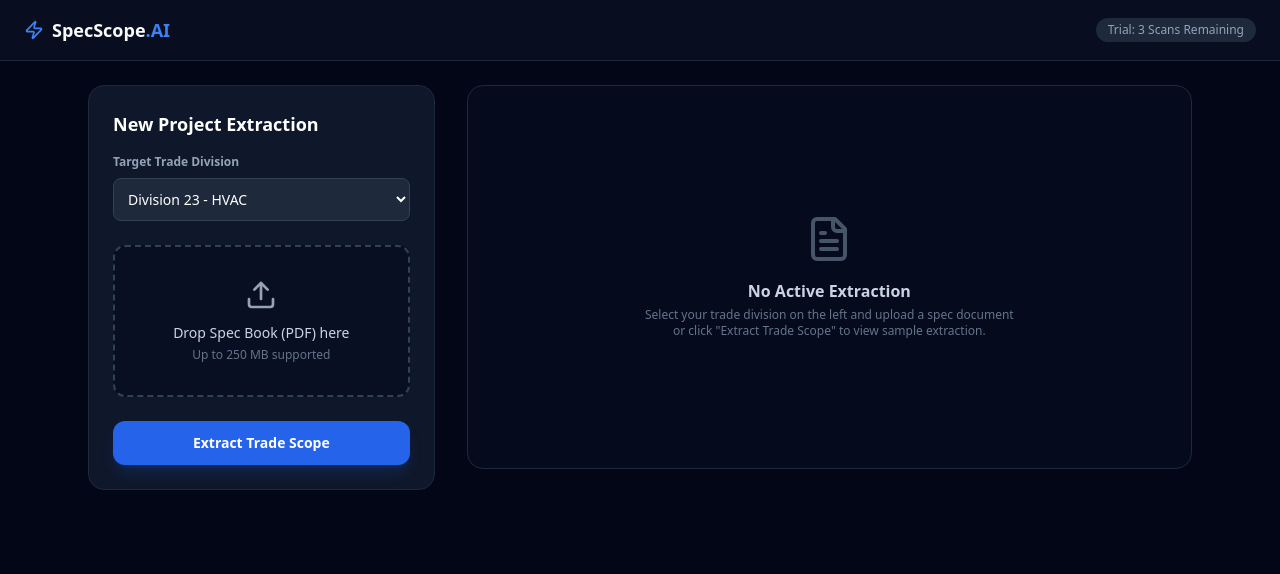
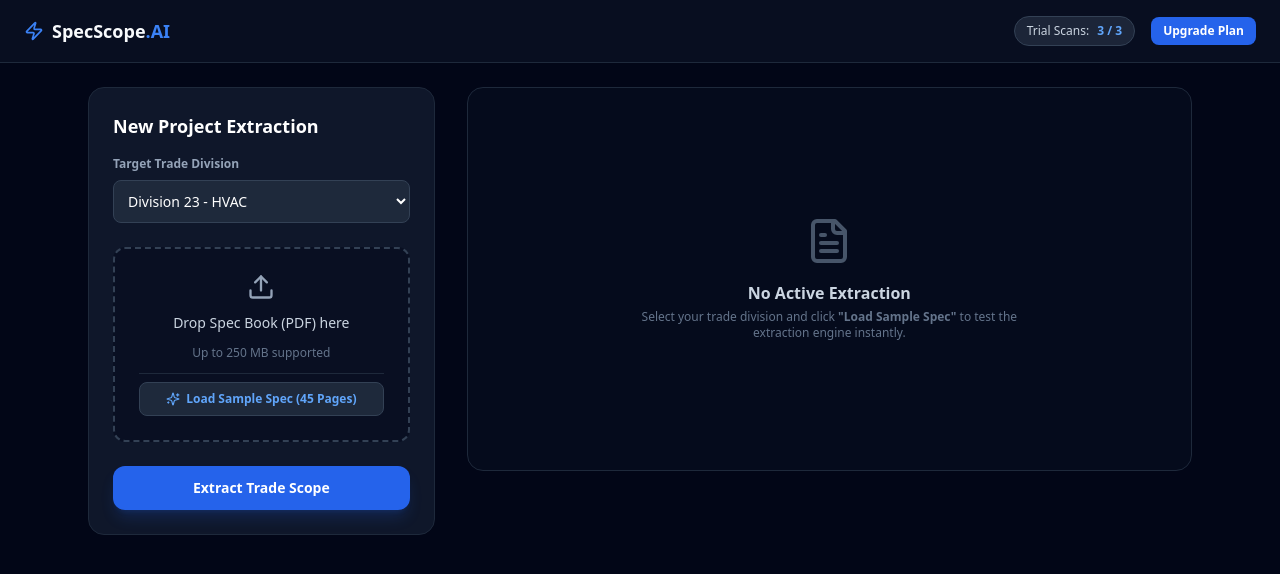
Before and after one commit to specscopeai/specscope-app, a Next.js app: page /dashboard in a window 1280 px wide. Shown: the top 574 px of the page. Built offline with nearby package versions, Linux system fonts and the light colour scheme.

Commit message:
feat: add 1-click sample spec loader, trial decrement, and paywall modal

```diff
--- a/app/dashboard/page.tsx
+++ b/app/dashboard/page.tsx
@@ -1,35 +1,78 @@
 'use client';
-import { useState } from 'react';
+import { useState, useEffect } from 'react';
 import Link from 'next/link';
-import { Zap, Upload, FileText, Download, CheckCircle, AlertTriangle } from 'lucide-react';
+import { Zap, Upload, FileText, Download, CheckCircle, AlertTriangle, Sparkles, X, Lock, ArrowRight, User } from 'lucide-react';
+import { supabase } from '@/lib/supabase';
 
 export default function Dashboard() {
   const [trade, setTrade] = useState('Division 23 - HVAC');
   const [isProcessing, setIsProcessing] = useState(false);
   const [extractedData, setExtractedData] = useState<any>(null);
+  const [scansRemaining, setScansRemaining] = useState(3);
+  const [showPaywall, setShowPaywall] = useState(false);
+  const [showAuthModal, setShowAuthModal] = useState(false);
+  const [email, setEmail] = useState('');
+  const [user, setUser] = useState<any>(null);
 
-  const handleSimulateExtraction = () => {
-    setIsProcessing(true);
-    setTimeout(() => {
-      setExtractedData({
+  useEffect(() => {
+    const savedScans = localStorage.getItem('specscope_scans');
+    if (savedScans !== null) {
+      setScansRemaining(parseInt(savedScans, 10));
+    }
+  }, []);
+
+  const sampleProjects: Record<string, any> = {
+    'Division 23 - HVAC': {
       projectName: "Mercer Medical Pavilion Phase II",
-        trade: trade,
+      trade: "Division 23 - HVAC",
       scopeItems: [
         { id: "S-1", section: "23 05 93", title: "Testing, Adjusting, and Balancing (TAB)", detail: "Provide certified NEBB or AABC agency for all air and hydronic systems prior to substantial completion." },
         { id: "S-2", section: "23 07 19", title: "HVAC Piping Insulation", detail: "Insulate all chilled water supply/return piping with 1.5-inch cellular glass insulation." },
-          { id: "S-3", section: "23 34 00", title: "Rooftop Air Handling Units", detail: "Furnish and install two 50-ton variable air volume RTUs with factory BACnet communication cards." }
+        { id: "S-3", section: "23 34 00", title: "Rooftop Air Handling Units", detail: "Furnish and install two 50-ton variable air volume RTUs with factory BACnet communication cards." },
+        { id: "S-4", section: "23 09 23", title: "Direct-Digital Control System for HVAC", detail: "Provide complete DDC temperature controls system integrated with hospital central BMS." }
       ],
       exclusions: [
-          { item: "Power Wiring & Circuit Breakers", assignedTo: "Division 26 - Electrical Contractor" },
-          { item: "Structural Roof Curbs & Openings", assignedTo: "Division 05 - Structural Steel / GC" }
+        { item: "High-Voltage Power Wiring & Breakers", assignedTo: "Division 26 - Electrical Contractor" },
+        { item: "Roof Penetration Flashing & Curbs", assignedTo: "Division 07 - Roofing Contractor / GC" }
       ],
       riskAlerts: [
-          { level: "HIGH", detail: "Liquidated damages of $2,500/day apply if final balancing report is not submitted by Milestone 3." },
+        { level: "HIGH", detail: "Liquidated damages of $2,500/day apply if final certified balancing report is delayed past Milestone 3." },
         { level: "MED", detail: "2-year full parts and labor warranty required on all compressor components (standard is 1-year)." }
       ]
-      });
+    },
+    'Division 26 - Electrical': {
+      projectName: "Oakridge Data Center Expansion",
+      trade: "Division 26 - Electrical",
+      scopeItems: [
+        { id: "E-1", section: "26 24 13", title: "Switchboards & Main Distribution", detail: "Furnish and install 4000A 480/277V service entrance switchboard with integrated transient voltage surge suppression." },
+        { id: "E-2", section: "26 32 13", title: "Diesel Emergency Engine Generators", detail: "Provide two 1500kW sound-attenuated standby diesel generators with automatic transfer switches (ATS)." }
+      ],
+      exclusions: [
+        { item: "Concrete Generator Pads", assignedTo: "Division 03 - Concrete Contractor" },
+        { item: "Fuel Storage Tank Installation", assignedTo: "Division 22 - Mechanical / Plumbing" }
+      ],
+      riskAlerts: [
+        { level: "HIGH", detail: "Mandatory third-party NETA electrical acceptance testing required before energization." },
+        { level: "HIGH", detail: "Davis-Bacon Prevailing Wage rates and weekly certified payroll reporting apply." }
+      ]
+    }
+  };
+
+  const handleRunExtraction = (isSample = false) => {
+    if (scansRemaining <= 0) {
+      setShowPaywall(true);
+      return;
+    }
+
+    setIsProcessing(true);
+    setTimeout(() => {
+      const data = sampleProjects[trade] || sampleProjects['Division 23 - HVAC'];
+      setExtractedData(data);
+      const newCount = scansRemaining - 1;
+      setScansRemaining(newCount);
+      localStorage.setItem('specscope_scans', newCount.toString());
       setIsProcessing(false);
-    }, 1500);
+    }, 1200);
   };
 
   const handleExportCSV = () => {
@@ -47,18 +90,30 @@ export default function Dashboard() {
   };
 
   return (
-    <div className="min-h-screen flex flex-col">
+    <div className="min-h-screen flex flex-col bg-slate-950 text-slate-50">
+      {/* Header */}
       <header className="border-b border-slate-800 bg-slate-900/50 py-4 px-6 flex justify-between items-center">
         <Link href="/" className="flex items-center space-x-2">
           <Zap className="h-5 w-5 text-blue-500" />
           <span className="font-bold text-lg">SpecScope<span className="text-blue-500">.AI</span></span>
         </Link>
-        <div className="flex items-center space-x-3">
-          <span className="text-xs text-slate-400 bg-slate-800 px-3 py-1 rounded-full">Trial: 3 Scans Remaining</span>
+        <div className="flex items-center space-x-4">
+          <div className="text-xs text-slate-300 bg-slate-800/90 border border-slate-700 px-3 py-1.5 rounded-full flex items-center space-x-2">
+            <span>Trial Scans:</span>
+            <span className={`font-bold ${scansRemaining > 0 ? 'text-blue-400' : 'text-rose-400'}`}>{scansRemaining} / 3</span>
+          </div>
+          <button
+            onClick={() => setShowPaywall(true)}
+            className="px-3 py-1.5 bg-blue-600 hover:bg-blue-500 text-white text-xs font-semibold rounded-lg transition"
+          >
+            Upgrade Plan
+          </button>
         </div>
       </header>
 
+      {/* Main Workspace */}
       <div className="flex-1 max-w-6xl w-full mx-auto p-6 grid lg:grid-cols-3 gap-8">
+        {/* Left Control Panel */}
         <div className="lg:col-span-1 space-y-6">
           <div className="p-6 bg-slate-900 border border-slate-800 rounded-2xl">
             <h2 className="text-lg font-bold text-white mb-4">New Project Extraction</h2>
@@ -69,22 +124,32 @@ export default function Dashboard() {
               onChange={(e) => setTrade(e.target.value)}
               className="w-full bg-slate-800 border border-slate-700 text-white rounded-lg p-2.5 text-sm mb-6 focus:ring-2 focus:ring-blue-500 outline-none"
             >
-              <option>Division 21 - Fire Suppression</option>
-              <option>Division 22 - Plumbing</option>
               <option>Division 23 - HVAC</option>
               <option>Division 26 - Electrical</option>
+              <option>Division 22 - Plumbing</option>
+              <option>Division 21 - Fire Suppression</option>
               <option>Division 07 - Roofing & Waterproofing</option>
-              <option>Division 09 - Finishes / Drywall</option>
             </select>
 
-            <div className="border-2 border-dashed border-slate-700 hover:border-blue-500 rounded-xl p-8 text-center cursor-pointer transition bg-slate-950/40">
-              <Upload className="h-8 w-8 text-slate-400 mx-auto mb-3" />
+            {/* Upload Box with 1-Click Sample Button */}
+            <div className="border-2 border-dashed border-slate-700 hover:border-blue-500 rounded-xl p-6 text-center transition bg-slate-950/40 space-y-3">
+              <Upload className="h-7 w-7 text-slate-400 mx-auto" />
               <p className="text-sm font-medium text-slate-300">Drop Spec Book (PDF) here</p>
-              <p className="text-xs text-slate-500 mt-1">Up to 250 MB supported</p>
+              <p className="text-xs text-slate-500">Up to 250 MB supported</p>
+              <div className="pt-2 border-t border-slate-800">
+                <button
+                  onClick={() => handleRunExtraction(true)}
+                  disabled={isProcessing}
+                  className="w-full py-2 bg-slate-800 hover:bg-slate-700 text-blue-400 text-xs font-semibold rounded-lg flex items-center justify-center space-x-1.5 transition border border-slate-700"
+                >
+                  <Sparkles className="h-3.5 w-3.5" />
+                  <span>Load Sample Spec (45 Pages)</span>
+                </button>
+              </div>
             </div>
 
             <button
-              onClick={handleSimulateExtraction}
+              onClick={() => handleRunExtraction(false)}
               disabled={isProcessing}
               className="w-full mt-6 py-3 bg-blue-600 hover:bg-blue-500 disabled:bg-blue-800 text-white font-semibold rounded-xl text-sm transition shadow-lg shadow-blue-600/20"
             >
@@ -93,6 +158,7 @@ export default function Dashboard() {
           </div>
         </div>
 
+        {/* Right Results Panel */}
         <div className="lg:col-span-2 space-y-6">
           {extractedData ? (
             <div className="space-y-6">
@@ -110,6 +176,7 @@ export default function Dashboard() {
                 </button>
               </div>
 
+              {/* Scope Checklist */}
               <div className="p-6 bg-slate-900 border border-slate-800 rounded-2xl">
                 <h4 className="text-sm font-bold text-slate-300 uppercase tracking-wider mb-4 flex items-center">
                   <CheckCircle className="h-4 w-4 text-blue-400 mr-2" />
@@ -129,6 +196,7 @@ export default function Dashboard() {
                 </div>
               </div>
 
+              {/* Risk & Exclusions */}
               <div className="grid sm:grid-cols-2 gap-4">
                 <div className="p-5 bg-slate-900 border border-slate-800 rounded-2xl">
                   <h4 className="text-xs font-bold text-amber-400 uppercase tracking-wider mb-3 flex items-center">
@@ -164,11 +232,44 @@ export default function Dashboard() {
             <div className="h-96 border border-slate-800 rounded-2xl flex flex-col items-center justify-center text-center p-8 bg-slate-900/30">
               <FileText className="h-12 w-12 text-slate-600 mb-4" />
               <h3 className="text-base font-semibold text-slate-300">No Active Extraction</h3>
-              <p className="text-xs text-slate-500 max-w-sm mt-1">Select your trade division on the left and upload a spec document or click "Extract Trade Scope" to view sample extraction.</p>
+              <p className="text-xs text-slate-500 max-w-sm mt-1">Select your trade division and click <strong>"Load Sample Spec"</strong> to test the extraction engine instantly.</p>
             </div>
           )}
         </div>
       </div>
+
+      {/* Paywall Upgrade Modal */}
+      {showPaywall && (
+        <div className="fixed inset-0 bg-slate-950/80 backdrop-blur-sm z-50 flex items-center justify-center p-4">
+          <div className="bg-slate-900 border border-slate-800 rounded-2xl max-w-lg w-full p-8 relative shadow-2xl">
+            <button onClick={() => setShowPaywall(false)} className="absolute top-4 right-4 text-slate-400 hover:text-white">
+              <X className="h-5 w-5" />
+            </button>
+            <div className="w-12 h-12 bg-blue-950 border border-blue-800 rounded-xl flex items-center justify-center text-blue-400 mb-4">
+              <Lock className="h-6 w-6" />
+            </div>
+            <h3 className="text-2xl font-bold text-white">Upgrade to Unlimited Extractions</h3>
+            <p className="mt-2 text-sm text-slate-400">
+              You have used your free trial scans. Upgrade to an active estimator plan to unlock unlimited project manual extractions and Excel exports.
+            </p>
+            <div className="mt-6 space-y-3">
+              <a
+                href="https://buy.stripe.com/14AaEW6dXbEff2H87K28800"
+                className="w-full py-3.5 bg-blue-600 hover:bg-blue-500 text-white font-semibold rounded-xl flex items-center justify-center space-x-2 transition shadow-lg shadow-blue-600/30"
+              >
+                <span>Solo Estimator — $69 / month</span>
+                <ArrowRight className="h-4 w-4" />
+              </a>
+              <a
+                href="https://buy.stripe.com/14A5kC6dX37Jf2H73G28802"
+                className="w-full py-3.5 bg-slate-800 hover:bg-slate-700 text-white font-semibold rounded-xl flex items-center justify-center space-x-2 transition border border-slate-700"
+              >
+                <span>Annual Pass (Save 40%) — $499 / year</span>
+              </a>
+            </div>
+          </div>
+        </div>
+      )}
     </div>
   );
 }
```
Lines whose indentation alone changed are shown as unchanged.
